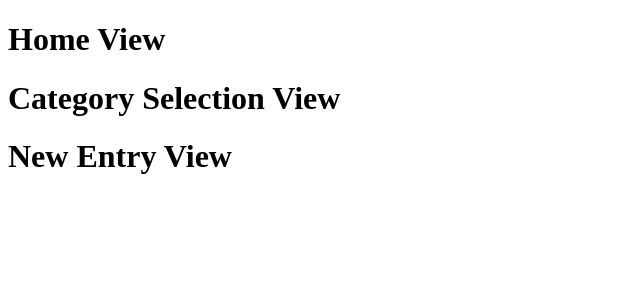
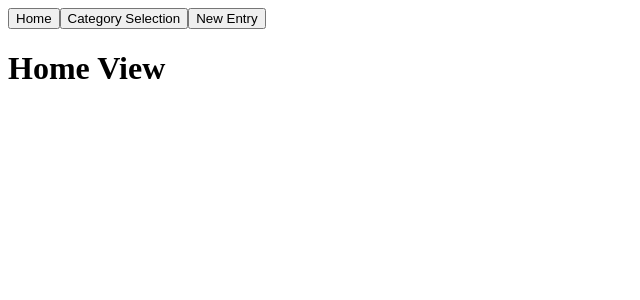
Before and after one commit to theryancook/JS_React_journal-app, a React (Create React App) app: page / in a window 1280 px wide. Shown: the top 300 px of the page, without its empty margins (0-640 px from the left). Built offline with nearby package versions, Linux system fonts and the light colour scheme.

Commit message:
state based routing

```diff
--- a/package.json
+++ b/package.json
@@ -8,6 +8,7 @@
     "@testing-library/user-event": "^7.2.1",
     "react": "^16.13.1",
     "react-dom": "^16.13.1",
+    "react-router-dom": "^5.2.0",
     "react-scripts": "3.4.1"
   },
   "scripts": {
--- a/src/App.js
+++ b/src/App.js
@@ -4,12 +4,36 @@ import CategorySelectionView from "./CategorySelectionView";
 import NewEntryView from "./NewEntryView";
 
 class App extends Component {
+
+    state = {
+        location: "home"
+    }
+
+    getView() {
+        const { location } = this.state;
+        switch(location) {
+            case "home":
+                return < HomeView />
+            case "categorySelection":
+                return < CategorySelectionView />
+            case "newEntry":
+                return < NewEntryView />
+            default:
+                return null
+        }
+    }
+
+    changeLocation = (location) => {
+        this.setState({ location });
+    }
+
     render() {
         return (
             <div>
-                <HomeView />
-                <CategorySelectionView />
-                <NewEntryView />
+                <button onClick={() => this.changeLocation("home")}>Home</button>
+                <button onClick={() => this.changeLocation("categorySelection")}>Category Selection</button>
+                <button onClick={() => this.changeLocation("newEntry")}>New Entry</button>
+                {this.getView()}
             </div>
         );
     };
```
Also changed, not shown: 1 other file (tests, documents, lock files or other folders).
